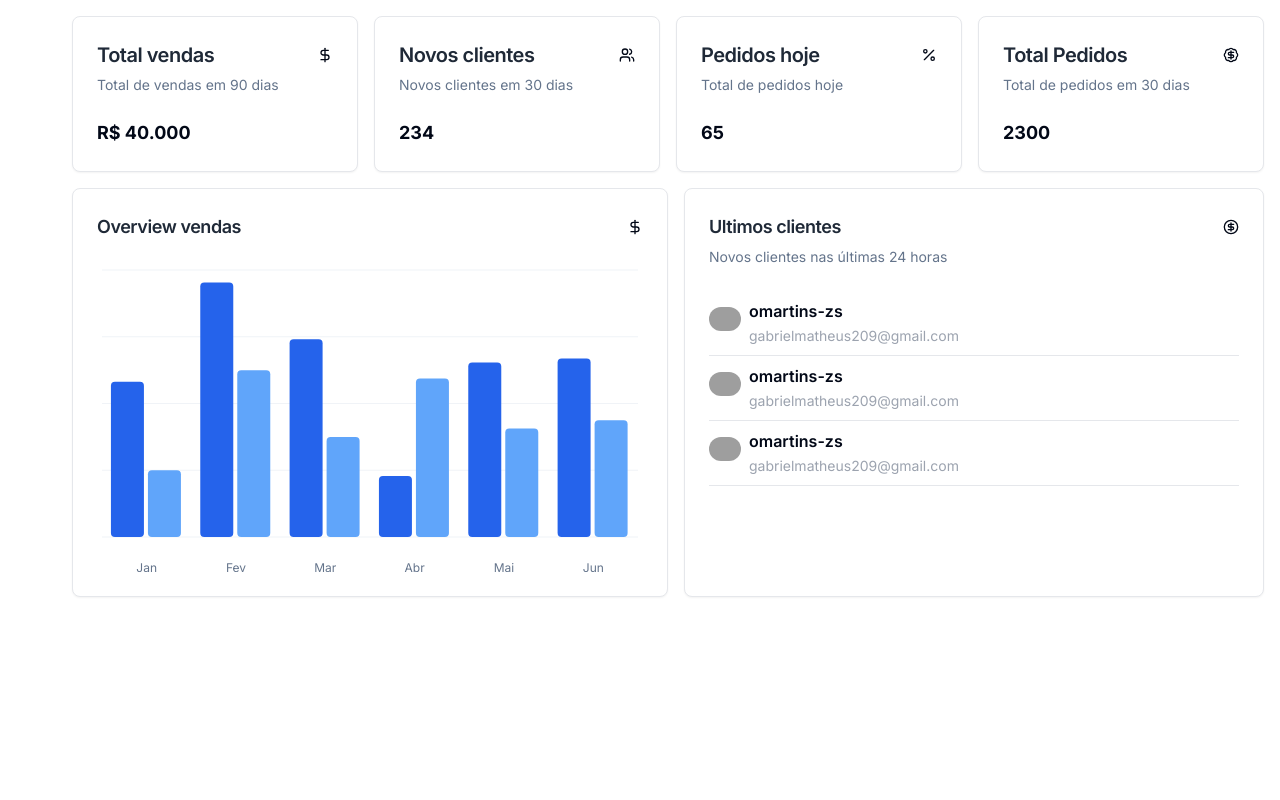
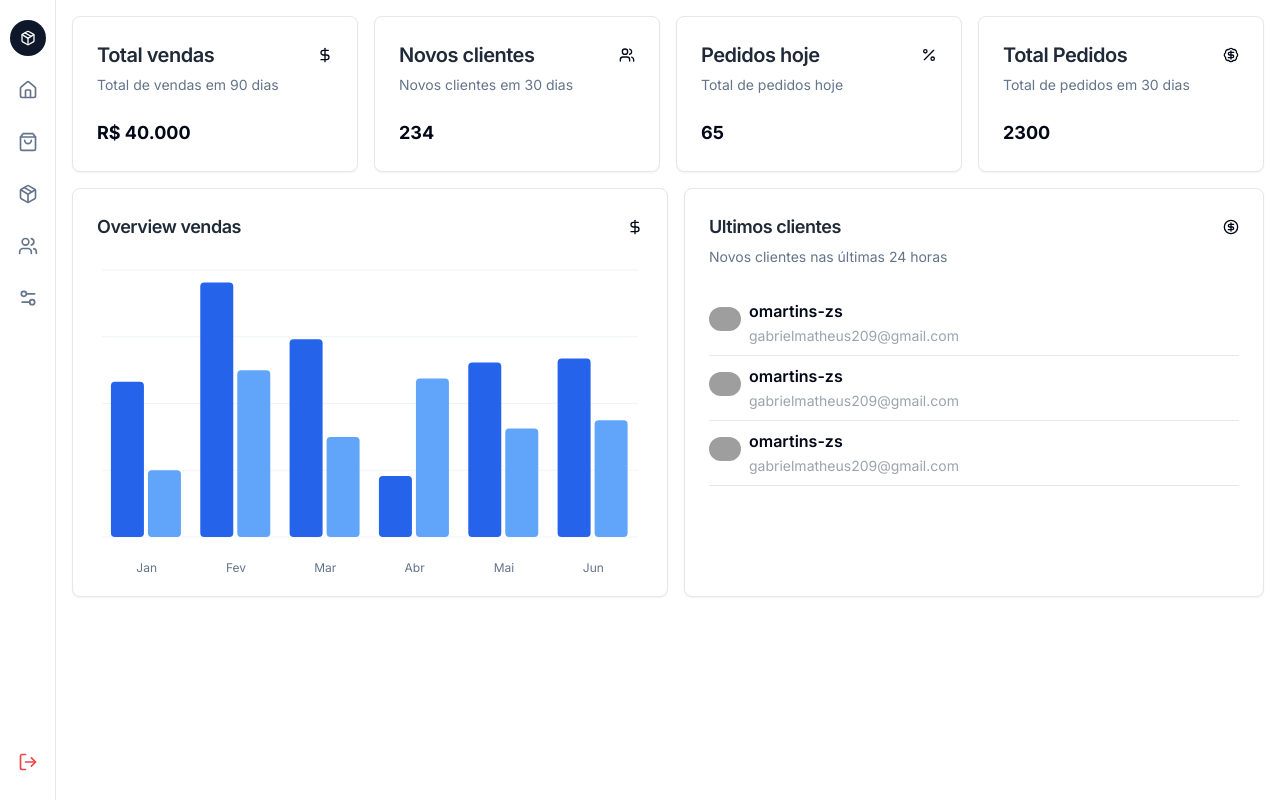
Before and after one commit to omartins-zs/dashboard-nextjs-shadcnui, a Next.js app: page / in a window 1280 px wide. Built offline with nearby package versions, Linux system fonts and the light colour scheme; grey boxes are pictures that could not be loaded.

Commit message:
Ajustando e Importando o Sidebar no Layout

```diff
--- a/src/app/layout.tsx
+++ b/src/app/layout.tsx
@@ -1,14 +1,14 @@
 import type { Metadata } from "next";
 import { Inter } from "next/font/google";
 import "./globals.css";
-import { Import } from "lucide-react";
-import {cn} from "@/lib/utils"
+import { cn } from "@/lib/utils"
+import { Sidebar } from "@/components/ui/sidebar";
 
 const inter = Inter({ subsets: ["latin"] });
 
 export const metadata: Metadata = {
-  title: "Create Next App",
-  description: "Generated by create next app",
+  title: "Dashboard",
+  // description: "Generated by create next app",
 };
 
 export default function RootLayout({
@@ -18,7 +18,8 @@ export default function RootLayout({
 }>) {
   return (
     <html lang="en">
-      <body className={cn("min-h-screen bg-background font-sans antialiased", inter.className)}>{children}</body>
+      <body className={cn("min-h-screen bg-background font-sans antialiased", inter.className)}>
+        <Sidebar />{children}</body>
     </html>
   );
 }
```
